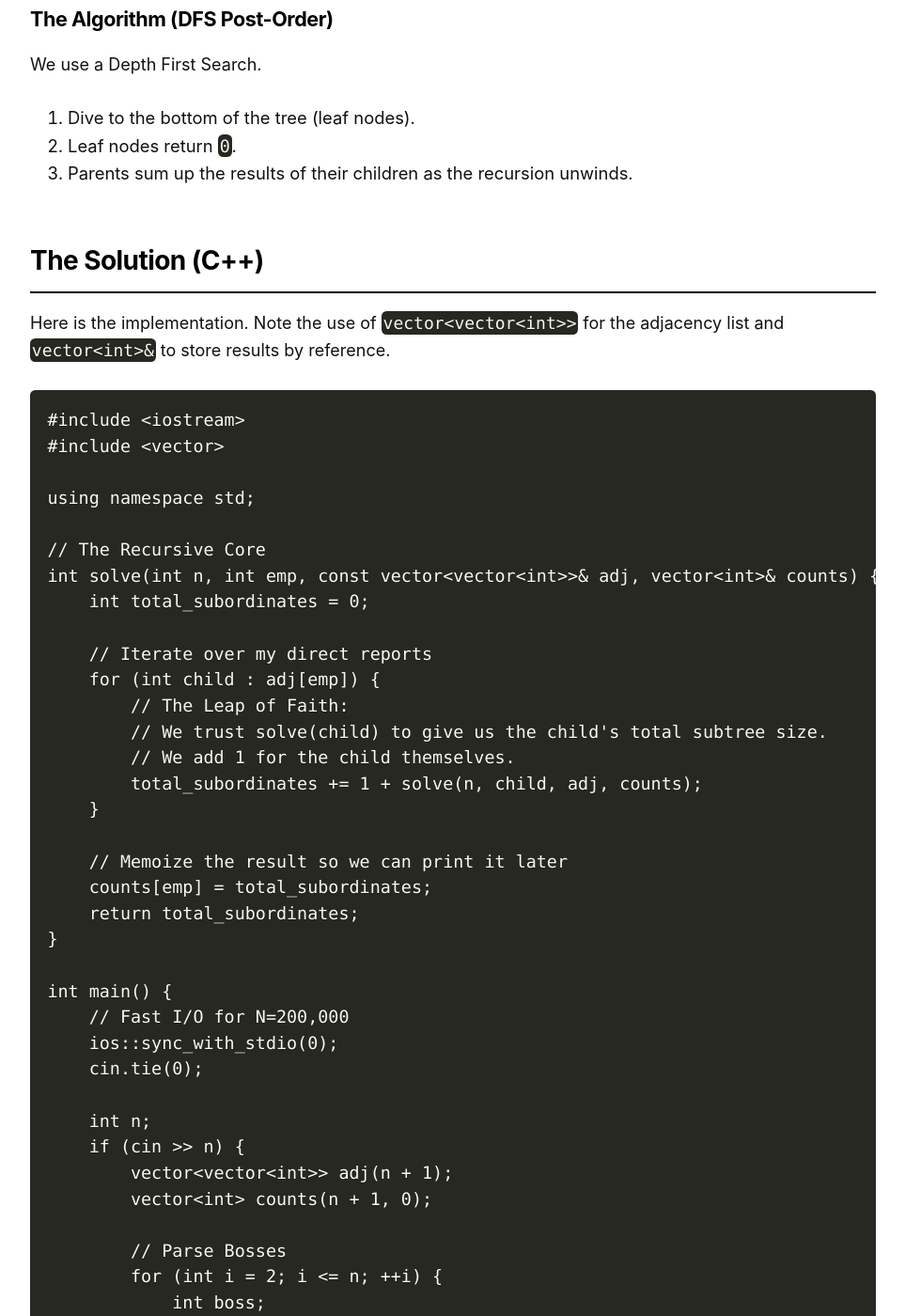
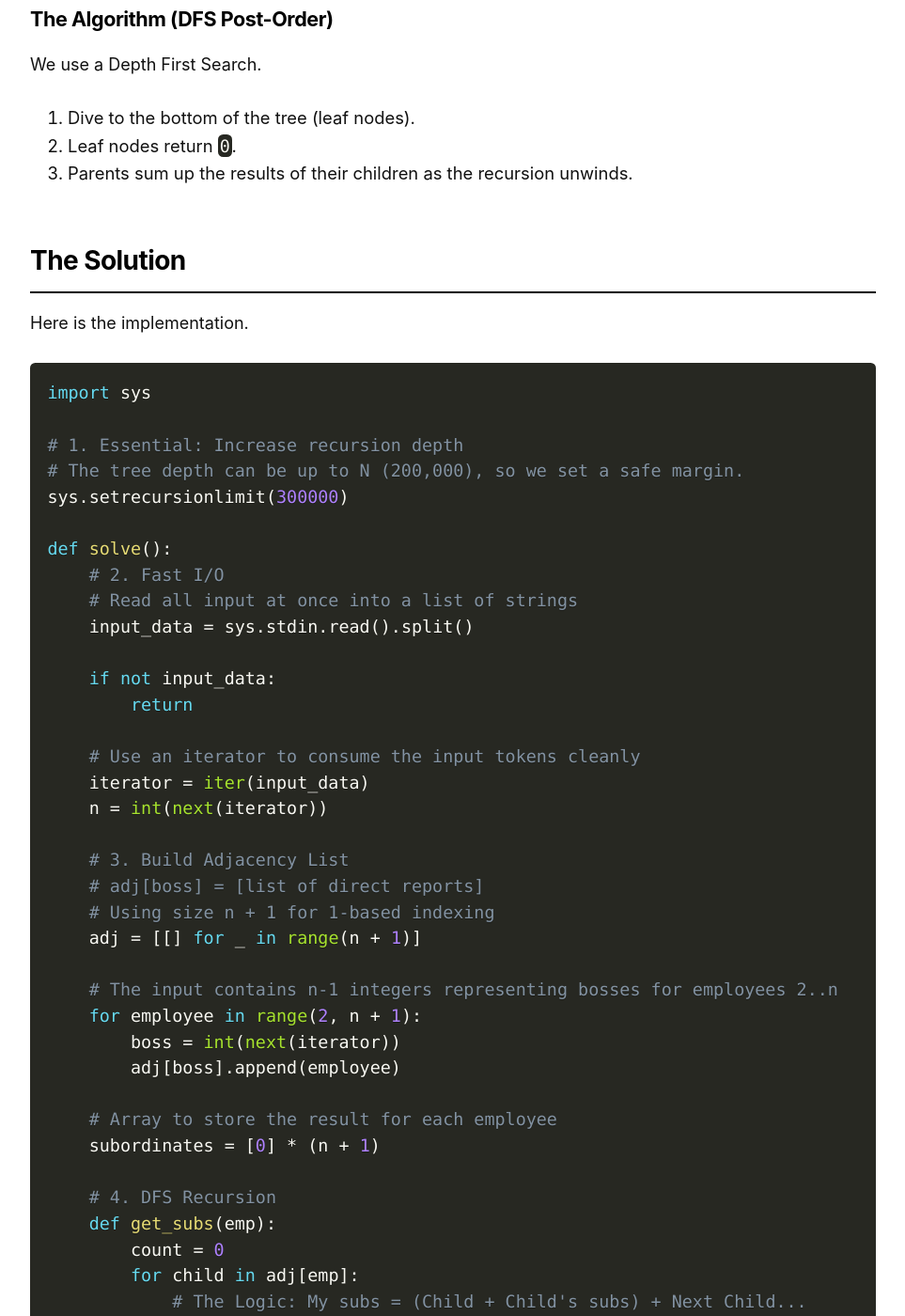
Before and after one commit to kart/karthik.dev, a Jekyll site: the page built from _posts/2026-01-09-cses-1674.md, in a window 1280 px wide and 1400 px high, scrolled down 2975 px. Shown: the whole window at 94% size, without its empty margins (158-1121 px from the left). Built offline with Jekyll 4.4.1, drawn with Linux system fonts in a browser that asks for light colours; nearby versions of some CDN libraries; some of the changed text lies outside the part shown.

Commit message:
update to python

````diff
--- a/_posts/2026-01-09-cses-1674.md
+++ b/_posts/2026-01-09-cses-1674.md
@@ -89,62 +89,61 @@ We use a Depth First Search.
 2.  Leaf nodes return `0`.
 3.  Parents sum up the results of their children as the recursion unwinds.
 
-## The Solution (C++)
+## The Solution
 
-Here is the implementation. Note the use of `vector<vector<int>>` for the adjacency list and `vector<int>&` to store results by reference.
+Here is the implementation.
 
-```cpp
-#include <iostream>
-#include <vector>
+```python
+import sys
 
-using namespace std;
+# 1. Essential: Increase recursion depth
+# The tree depth can be up to N (200,000), so we set a safe margin.
+sys.setrecursionlimit(300000)
 
-// The Recursive Core
-int solve(int n, int emp, const vector<vector<int>>& adj, vector<int>& counts) {
-    int total_subordinates = 0;
+def solve():
+    # 2. Fast I/O
+    # Read all input at once into a list of strings
+    input_data = sys.stdin.read().split()
 
-    // Iterate over my direct reports
-    for (int child : adj[emp]) {
-        // The Leap of Faith:
-        // We trust solve(child) to give us the child's total subtree size.
-        // We add 1 for the child themselves.
-        total_subordinates += 1 + solve(n, child, adj, counts);
-    }
+    if not input_data:
+        return
 
-    // Memoize the result so we can print it later
-    counts[emp] = total_subordinates;
-    return total_subordinates;
-}
+    # Use an iterator to consume the input tokens cleanly
+    iterator = iter(input_data)
+    n = int(next(iterator))
 
-int main() {
-    // Fast I/O for N=200,000
-    ios::sync_with_stdio(0);
-    cin.tie(0);
+    # 3. Build Adjacency List
+    # adj[boss] = [list of direct reports]
+    # Using size n + 1 for 1-based indexing
+    adj = [[] for _ in range(n + 1)]
 
-    int n;
-    if (cin >> n) {
-        vector<vector<int>> adj(n + 1);
-        vector<int> counts(n + 1, 0);
+    # The input contains n-1 integers representing bosses for employees 2..n
+    for employee in range(2, n + 1):
+        boss = int(next(iterator))
+        adj[boss].append(employee)
 
-        // Parse Bosses
-        for (int i = 2; i <= n; ++i) {
-            int boss;
-            cin >> boss;
-            adj[boss].push_back(i);
-        }
+    # Array to store the result for each employee
+    subordinates = [0] * (n + 1)
 
-        // Start from the CEO (1)
-        solve(n, 1, adj, counts);
+    # 4. DFS Recursion
+    def get_subs(emp):
+        count = 0
+        for child in adj[emp]:
+            # The Logic: My subs = (Child + Child's subs) + Next Child...
+            count += 1 + get_subs(child)
 
-        // Output results
-        for (int i = 1; i <= n; ++i) {
-            cout << counts[i] << " ";
-        }
-        cout << "\n";
-    }
+        subordinates[emp] = count
+        return count
 
-    return 0;
-}
+    # Start from the General Director (1)
+    get_subs(1)
+
+    # 5. Print Results (1 to n)
+    # The * operator unpacks the list for space-separated printing
+    print(*(subordinates[1:]))
+
+if __name__ == '__main__':
+    solve()
 ```
 
 ## Alternative Approaches?
````
